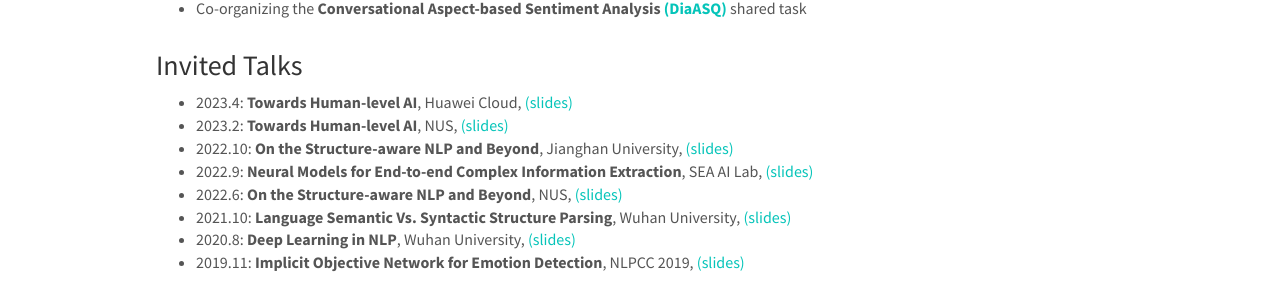
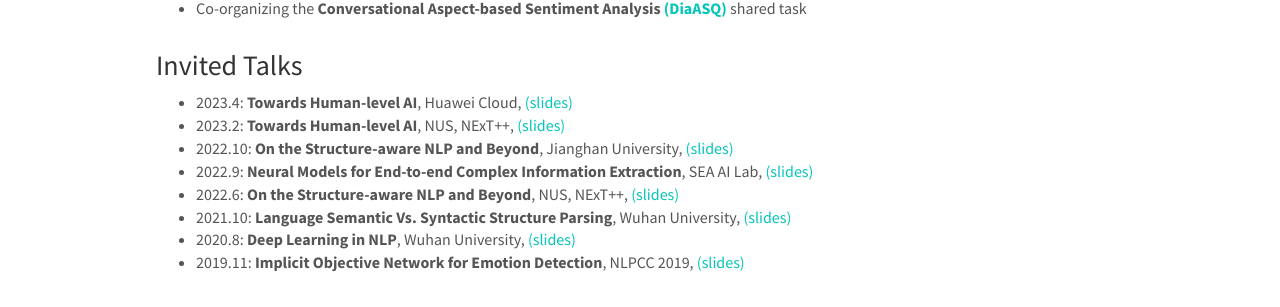
Before and after one commit to scofield7419/scofield7419.github.io, a Jekyll site: the page built from _pages/outputs.md, in a window 1280 px wide and 1291 px high. Shown: the part 240-547 px from the top of the window. Built offline with Jekyll 4.4.1, drawn with Linux system fonts in a browser that asks for light colours; nearby versions of some CDN libraries; comment, search, counter and statistics services are not loaded; a style sheet for code colours, icons or effects is not loaded.

Commit message:
Update outputs.md

```diff
--- a/_pages/outputs.md
+++ b/_pages/outputs.md
@@ -27,10 +27,10 @@
 ### Invited Talks
 
 - 2023.4: **Towards Human-level AI**, Huawei Cloud, [(slides)]({{ site.url }}{{ site.baseurl }}/downloads/talk-HaoFei-Towards-Human-level-AI.pdf)
-- 2023.2: **Towards Human-level AI**, NUS, [(slides)]({{ site.url }}{{ site.baseurl }}/downloads/talk-HaoFei-Towards-Human-level-AI.pdf)
+- 2023.2: **Towards Human-level AI**, NUS, NExT++, [(slides)]({{ site.url }}{{ site.baseurl }}/downloads/talk-HaoFei-Towards-Human-level-AI.pdf)
 - 2022.10: **On the Structure-aware NLP and Beyond**, Jianghan University, [(slides)]({{ site.url }}{{ site.baseurl }}/downloads/talk-HaoFei-structure-aware-NLP.pdf)
 - 2022.9: **Neural Models for End-to-end Complex Information Extraction**, SEA AI Lab, [(slides)]({{ site.url }}{{ site.baseurl }}/downloads/end-to-end-extraction-feihao.pdf)
-- 2022.6: **On the Structure-aware NLP and Beyond**, NUS, [(slides)]({{ site.url }}{{ site.baseurl }}/downloads/talk-HaoFei-structure-aware-NLP.pdf)
+- 2022.6: **On the Structure-aware NLP and Beyond**, NUS, NExT++, [(slides)]({{ site.url }}{{ site.baseurl }}/downloads/talk-HaoFei-structure-aware-NLP.pdf)
 - 2021.10: **Language Semantic Vs. Syntactic Structure Parsing**, Wuhan University, [(slides)]({{ site.url }}{{ site.baseurl }}/downloads/Semantic-Syntactic-parsing.pdf)
 - 2020.8: **Deep Learning in NLP**, Wuhan University, [(slides)]({{ site.url }}{{ site.baseurl }}/downloads/Deep-Learning-NLP.pdf)
 - 2019.11: **Implicit Objective Network for Emotion Detection**, NLPCC 2019,  [(slides)]()
```
